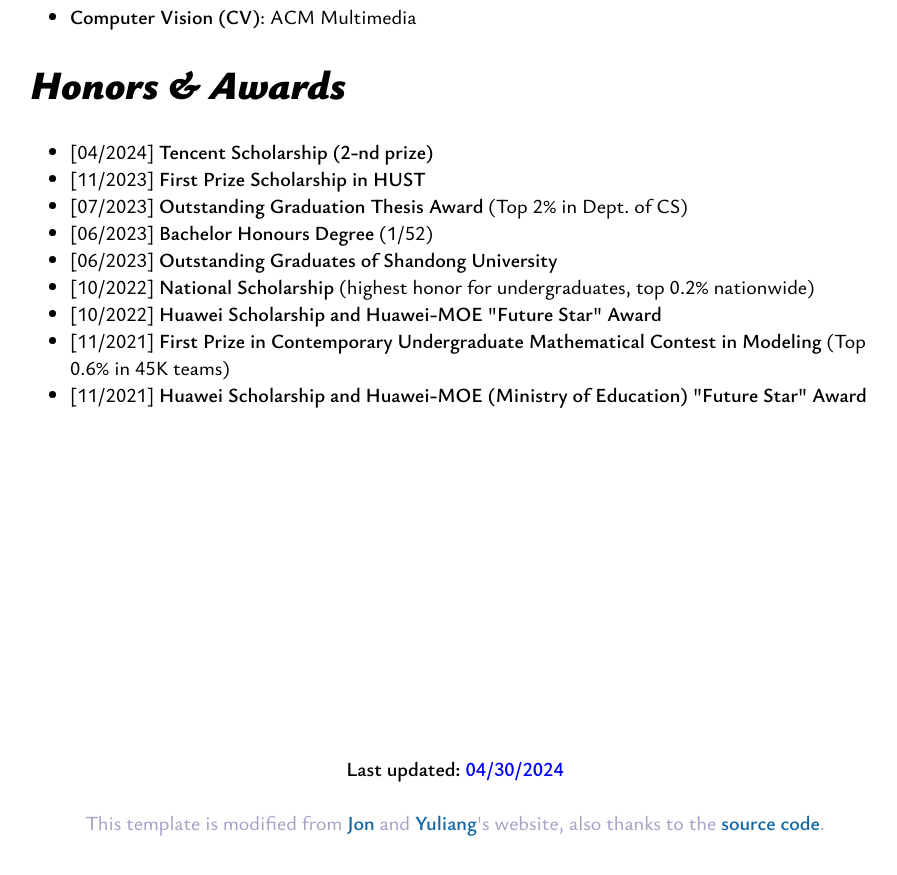
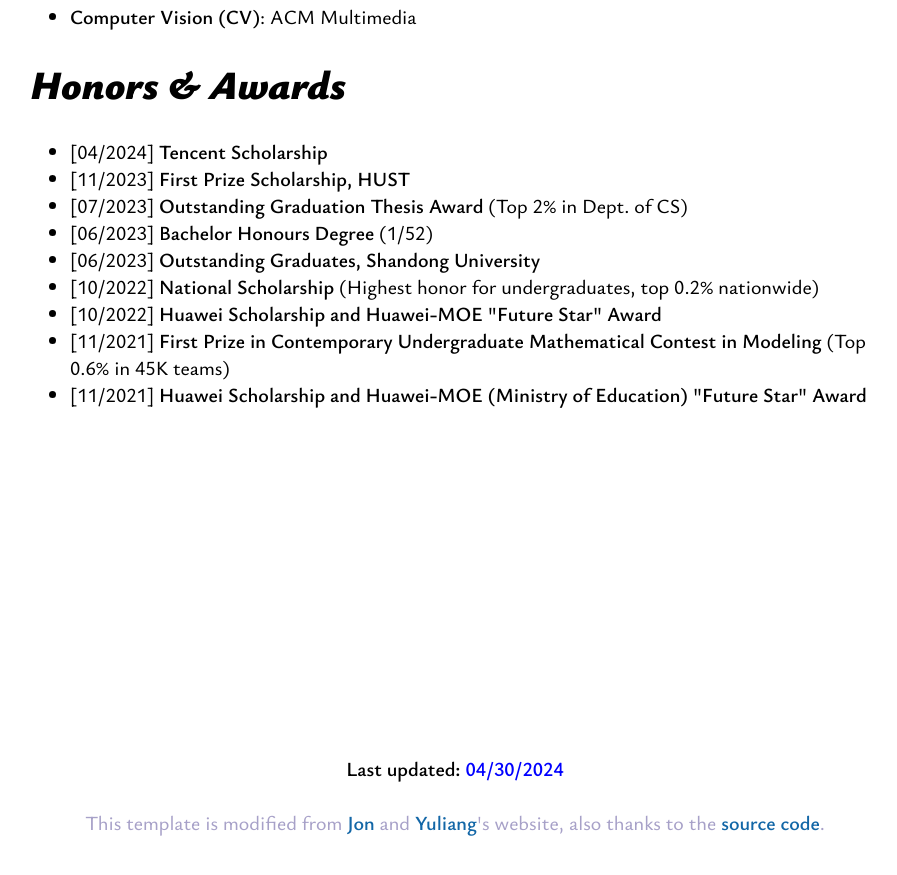
Before and after one commit to xhanxu/xhanxu.github.io, a plain HTML site: page index.html in a window 1280 px wide. Shown: the part 1857-2732 px from the top of the page, without its empty margins (185-1082 px from the left). Drawn offline with nearby package versions, Linux system fonts and the light colour scheme; no server answers; some icons are missing.

Commit message:
Update index.html

```diff
--- a/index.html
+++ b/index.html
@@ -530,15 +530,15 @@
         <ul>
           <li>
             [04/2024]
-            <strong>Tencent Scholarship (2-nd prize)</strong>
+            <strong>Tencent Scholarship</strong>
           </li>
           <li>
             [11/2023]
-            <strong>First Prize Scholarship in HUST</strong>
+            <strong>First Prize Scholarship, HUST</strong>
           </li>
           <li>
             [07/2023]
-            <strong> Outstanding Graduation Thesis Award</strong> (Top 2% in Dept. of CS)
+            <strong>Outstanding Graduation Thesis Award</strong> (Top 2% in Dept. of CS)
           </li>
           <li>
             [06/2023]
@@ -546,10 +546,10 @@
           </li>
           <li>
             [06/2023]
-            <strong>Outstanding Graduates of Shandong University</strong>
+            <strong>Outstanding Graduates, Shandong University</strong>
           </li>
           <li>
-            [10/2022] <strong>National Scholarship </strong> (highest honor for
+            [10/2022] <strong>National Scholarship </strong> (Highest honor for
             undergraduates, top 0.2% nationwide)
           </li>
           <li>
```
